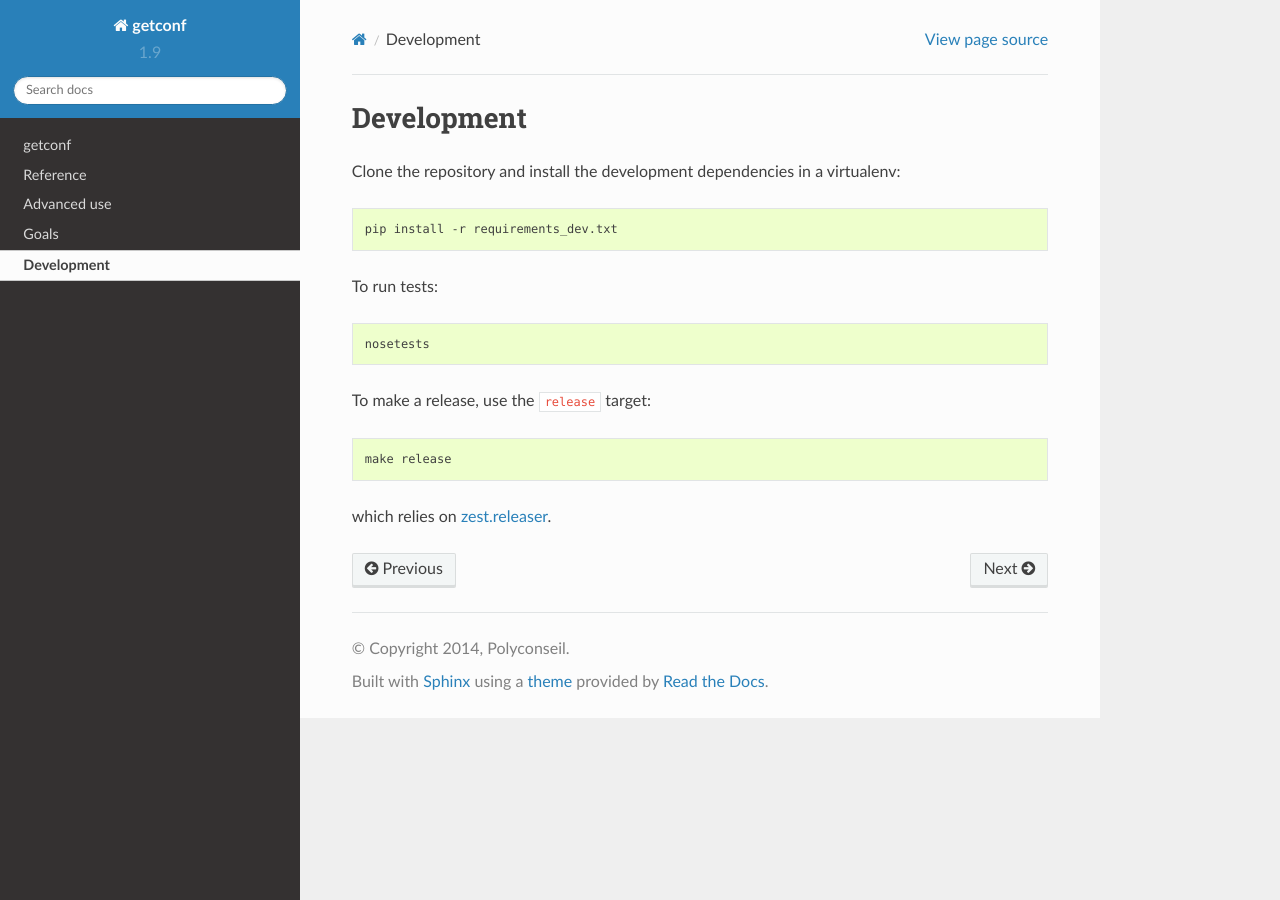
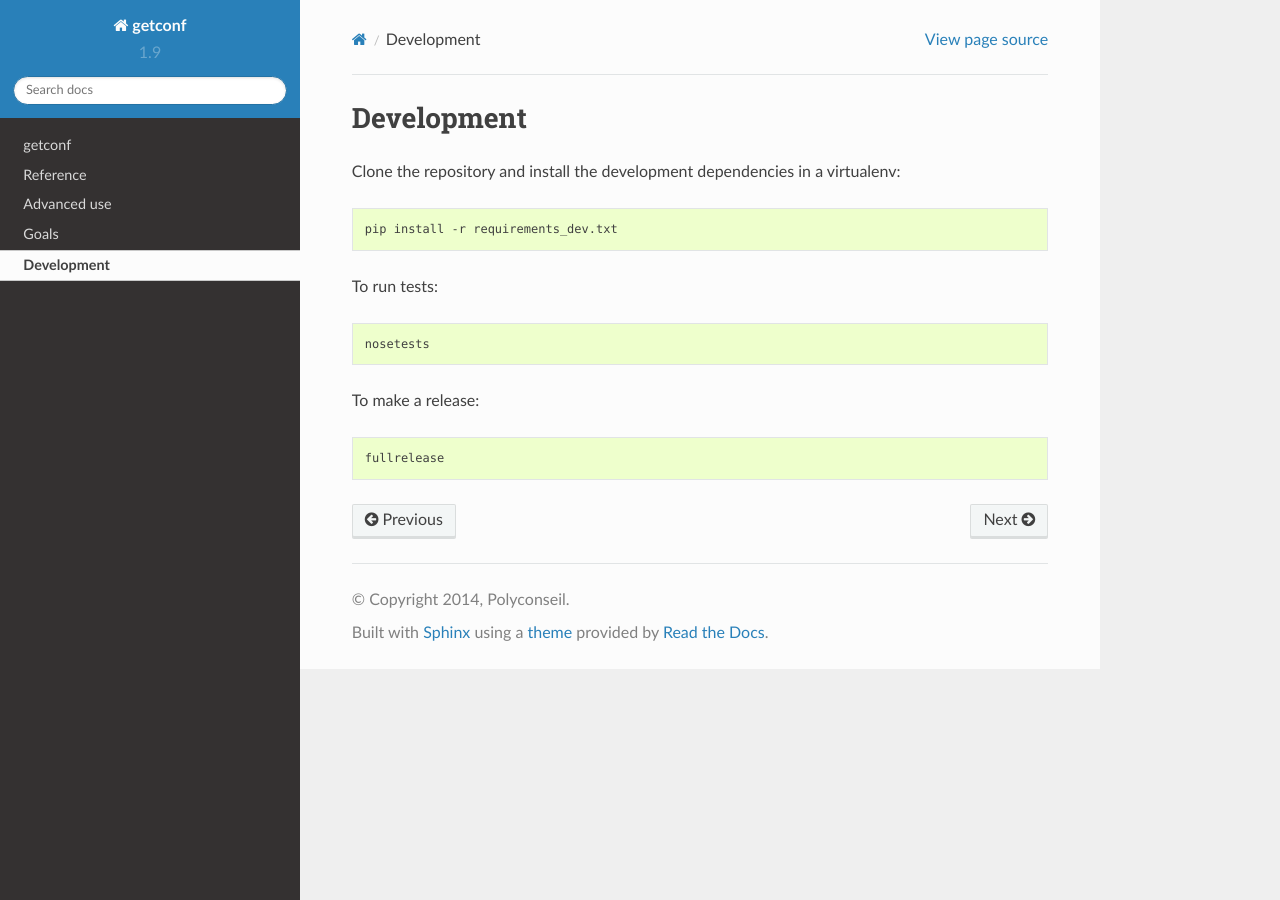
Before and after one commit to Polyconseil/getconf, a Sphinx documentation site: the page built from docs/development.rst, in a window 1280 px wide. Built offline with Sphinx 7.4.7 and the Read the Docs theme 2.0.0, drawn with Linux system fonts in a browser that asks for light colours.

Commit message:
Remove mention of Blease
Blease is an internal tool. We don't use it on getconf anymore: builds
are run on Travis (and we don't use Blease there, obviously), and
releases are made with `zest.releaser`.

```diff
--- a/docs/development.rst
+++ b/docs/development.rst
@@ -13,13 +13,10 @@ To run tests:
 
     nosetests
 
-To make a release, use the ``release`` target:
+To make a release:
 
 .. code-block:: sh
 
-    make release
-
-which relies on `zest.releaser`_.
-
+    fullrelease
 
 .. _zest.releaser: https://zestreleaser.readthedocs.io/en/latest/index.html
```
Also changed, not shown: release.conf (deleted, +0 -8 lines), 2 other files.
